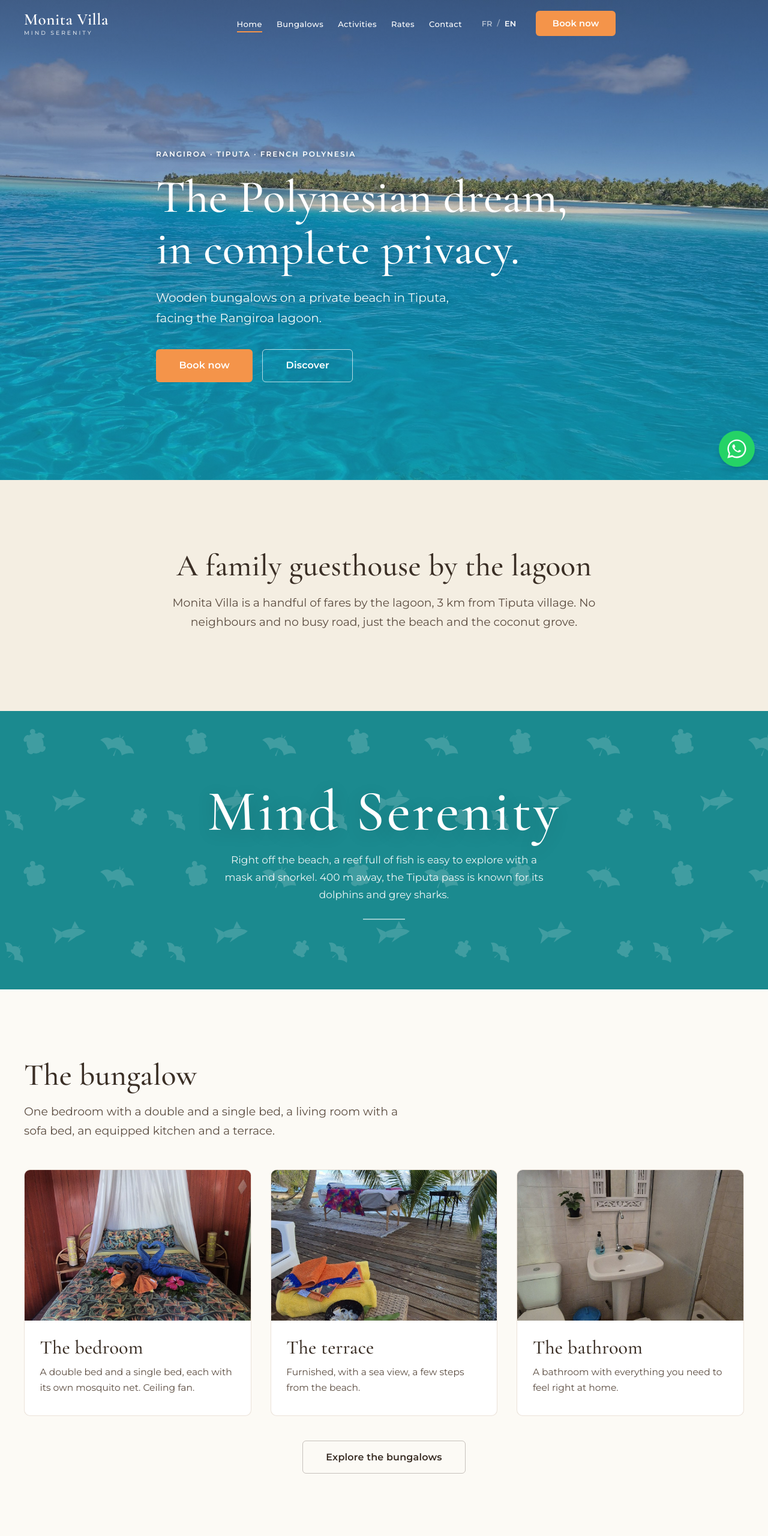
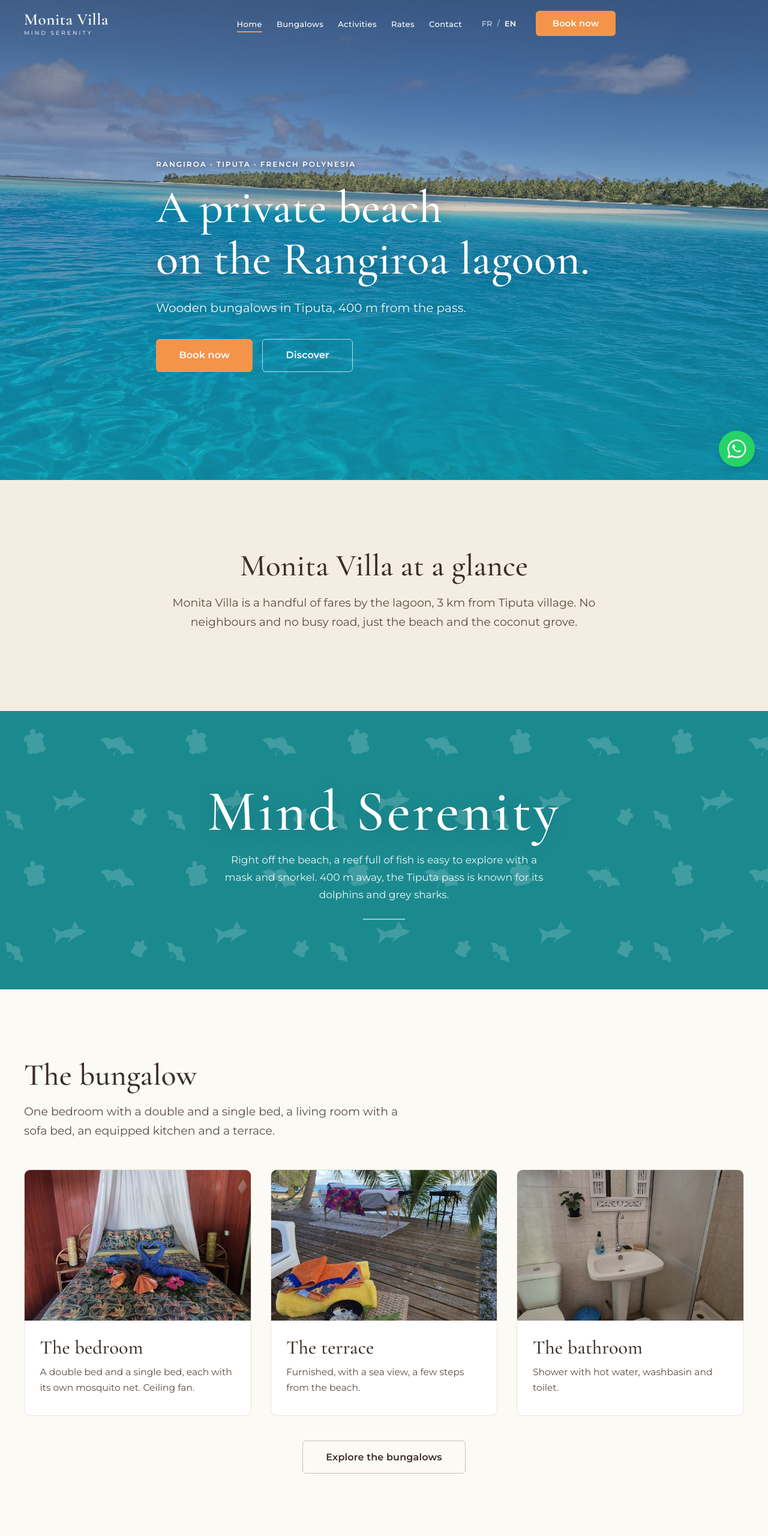
Before and after one commit to Chereatua/MonitaVilla, a plain HTML site: page index.html in a window 1280 px wide. Shown: the top 2560 px of the page at 60% size. Drawn offline with nearby package versions, Linux system fonts and the light colour scheme.

Commit message:
Remplace les dernières phrases marketing
- Accueil : titre « Une plage privée face au lagon de Rangiroa », sous-titre factuel
- Titres de section simples : « Monita Villa en bref », « La plage », « Une pension tenue en famille »
- Carte salle de bain : équipements réels au lieu de « comme chez soi »
- Titre d'onglet et descriptions Google sans « rêve polynésien », « de charme », « raffiné », « incontournables »

Co-Authored-By: Claude Opus 5.5 <noreply@anthropic.com>

```diff
--- a/index.html
+++ b/index.html
@@ -3,8 +3,8 @@
 <head>
   <meta charset="UTF-8">
   <meta name="viewport" content="width=device-width, initial-scale=1.0">
-  <title>Monita Villa | Le rêve polynésien, en toute intimité · Rangiroa</title>
-  <meta name="description" content="Monita Villa : bungalows de charme à Rangiroa, Tiputa. Plage privative, lagon turquoise, cocoteraie et accueil chaleureux. Le rêve polynésien, en toute intimité.">
+  <title>Monita Villa | Bungalows sur la plage à Tiputa, Rangiroa</title>
+  <meta name="description" content="Monita Villa : bungalows en bois sur une plage privée à Tiputa, Rangiroa, à 400 m de la passe. Tarifs, photos et réservation par WhatsApp.">
 
   <!-- Polices Google -->
   <link rel="preconnect" href="https://fonts.googleapis.com">
@@ -55,9 +55,9 @@
     </div>
     <div class="container hero__inner">
       <span class="eyebrow" data-fr="Rangiroa · Tiputa · Polynésie française" data-en="Rangiroa · Tiputa · French Polynesia">Rangiroa · Tiputa · Polynésie française</span>
-      <h1 data-fr="Le rêve polynésien,<br>en toute intimité." data-en="The Polynesian dream,<br>in complete privacy.">Le rêve polynésien,<br>en toute intimité.</h1>
-      <p class="hero__sub" data-fr="Des bungalows en bois sur une plage privée de Tiputa, face au lagon de Rangiroa."
-         data-en="Wooden bungalows on a private beach in Tiputa, facing the Rangiroa lagoon.">Des bungalows en bois sur une plage privée de Tiputa, face au lagon de Rangiroa.</p>
+      <h1 data-fr="Une plage privée<br>face au lagon de Rangiroa." data-en="A private beach<br>on the Rangiroa lagoon.">Une plage privée<br>face au lagon de Rangiroa.</h1>
+      <p class="hero__sub" data-fr="Des bungalows en bois à Tiputa, à 400 m de la passe."
+         data-en="Wooden bungalows in Tiputa, 400 m from the pass.">Des bungalows en bois à Tiputa, à 400 m de la passe.</p>
       <div class="hero__actions">
         <a class="btn btn--sunset btn--lg" href="contact.html" data-fr="Réserver maintenant" data-en="Book now">Réserver maintenant</a>
         <a class="btn btn--light btn--lg" href="#decouvrir" data-fr="Découvrir" data-en="Discover">Découvrir</a>
@@ -68,8 +68,8 @@
   <!-- ================= INTRO ================= -->
   <section id="decouvrir" class="section--alt">
     <div class="narrow" style="text-align:center">
-      <h2 data-fr="Une pension familiale au bord du lagon"
-          data-en="A family guesthouse by the lagoon">Une pension familiale au bord du lagon</h2>
+      <h2 data-fr="Monita Villa en bref"
+          data-en="Monita Villa at a glance">Monita Villa en bref</h2>
       <p class="lead" data-fr="Monita Villa, ce sont quelques farés au bord du lagon, à 3 km du village de Tiputa. Pas de voisin ni de route passante, juste la plage et la cocoteraie."
          data-en="Monita Villa is a handful of fares by the lagoon, 3 km from Tiputa village. No neighbours and no busy road, just the beach and the coconut grove.">Monita Villa, ce sont quelques farés au bord du lagon, à 3 km du village de Tiputa. Pas de voisin ni de route passante, juste la plage et la cocoteraie.</p>
     </div>
@@ -158,7 +158,7 @@
           </div>
           <div class="card__body">
             <h3 data-fr="La salle de bain" data-en="The bathroom">La salle de bain</h3>
-            <p data-fr="Une salle de bain avec tout le nécessaire pour se sentir comme chez soi." data-en="A bathroom with everything you need to feel right at home.">Une salle de bain avec tout le nécessaire pour se sentir comme chez soi.</p>
+            <p data-fr="Douche avec eau chaude, lavabo et WC." data-en="Shower with hot water, washbasin and toilet.">Douche avec eau chaude, lavabo et WC.</p>
           </div>
         </article>
       </div>
@@ -178,7 +178,7 @@
           <img src="PHOTO/5.jpg" loading="lazy" alt="Plage privative bordée par le lagon" data-fr-alt="Plage privative bordée par le lagon" data-en-alt="Private beach bordered by the lagoon">
         </div>
         <div>
-          <h2 data-fr="Une plage rien que pour vous" data-en="A beach all to yourself">Une plage rien que pour vous</h2>
+          <h2 data-fr="La plage" data-en="The beach">La plage</h2>
           <p data-fr="La plage devant les bungalows est privée. Juste en face, le récif se découvre au masque et tuba, et nous vous prêtons le matériel."
              data-en="The beach in front of the bungalows is private. Just off shore, the reef is easy to explore with a mask and snorkel, and we lend you the gear.">La plage devant les bungalows est privée. Juste en face, le récif se découvre au masque et tuba, et nous vous prêtons le matériel.</p>
           <p data-fr="Le soir, on regarde le soleil se coucher sur le lagon depuis la balançoire de la plage."
@@ -216,7 +216,7 @@
           <img src="PHOTO/7.jpg" loading="lazy" alt="Accueil polynésien à Monita Villa : tiaré et hibiscus" data-fr-alt="Accueil polynésien à Monita Villa : tiaré et hibiscus" data-en-alt="A Polynesian welcome at Monita Villa: tiare and hibiscus">
         </div>
         <div>
-          <h2 data-fr="Accueilli comme un proche" data-en="Welcomed like family">Accueilli comme un proche</h2>
+          <h2 data-fr="Une pension tenue en famille" data-en="A family-run guesthouse">Une pension tenue en famille</h2>
           <p data-fr="Nous connaissons bien l'atoll. Plongée, sortie sur un motu, horaires du taxi-boat : demandez-nous, on vous aide à organiser."
              data-en="We know the atoll well. Diving, a trip to a motu, taxi-boat times: just ask and we will help you plan.">Nous connaissons bien l'atoll. Plongée, sortie sur un motu, horaires du taxi-boat : demandez-nous, on vous aide à organiser.</p>
           <p data-fr="Les farés existent depuis une trentaine d'années. Notre famille les a rénovés pour recevoir à nouveau des voyageurs."
```
Also changed, not shown: activites.html (+1 -1 lines), bungalows.html (+1 -1 lines), contact.html (+1 -1 lines).
